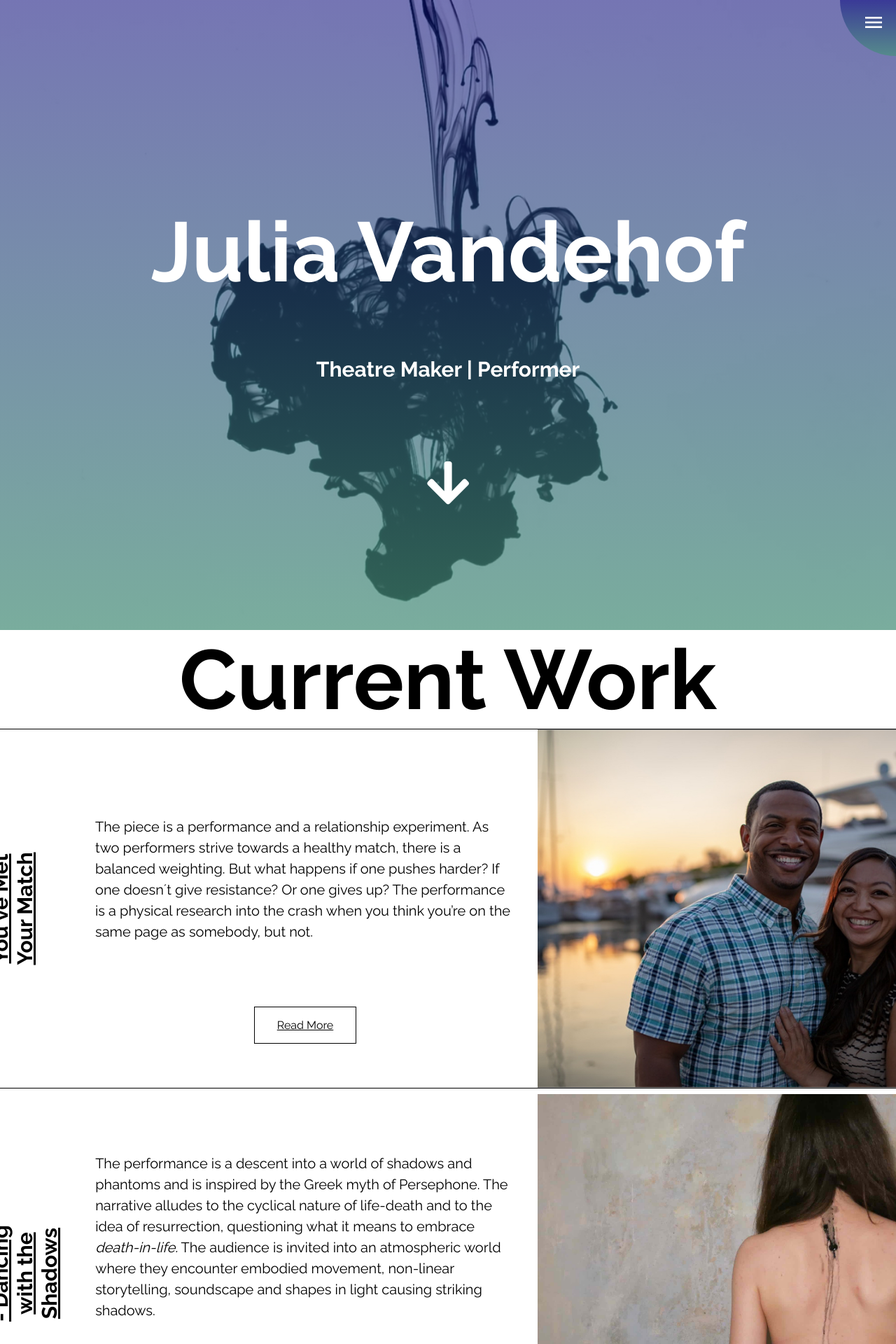
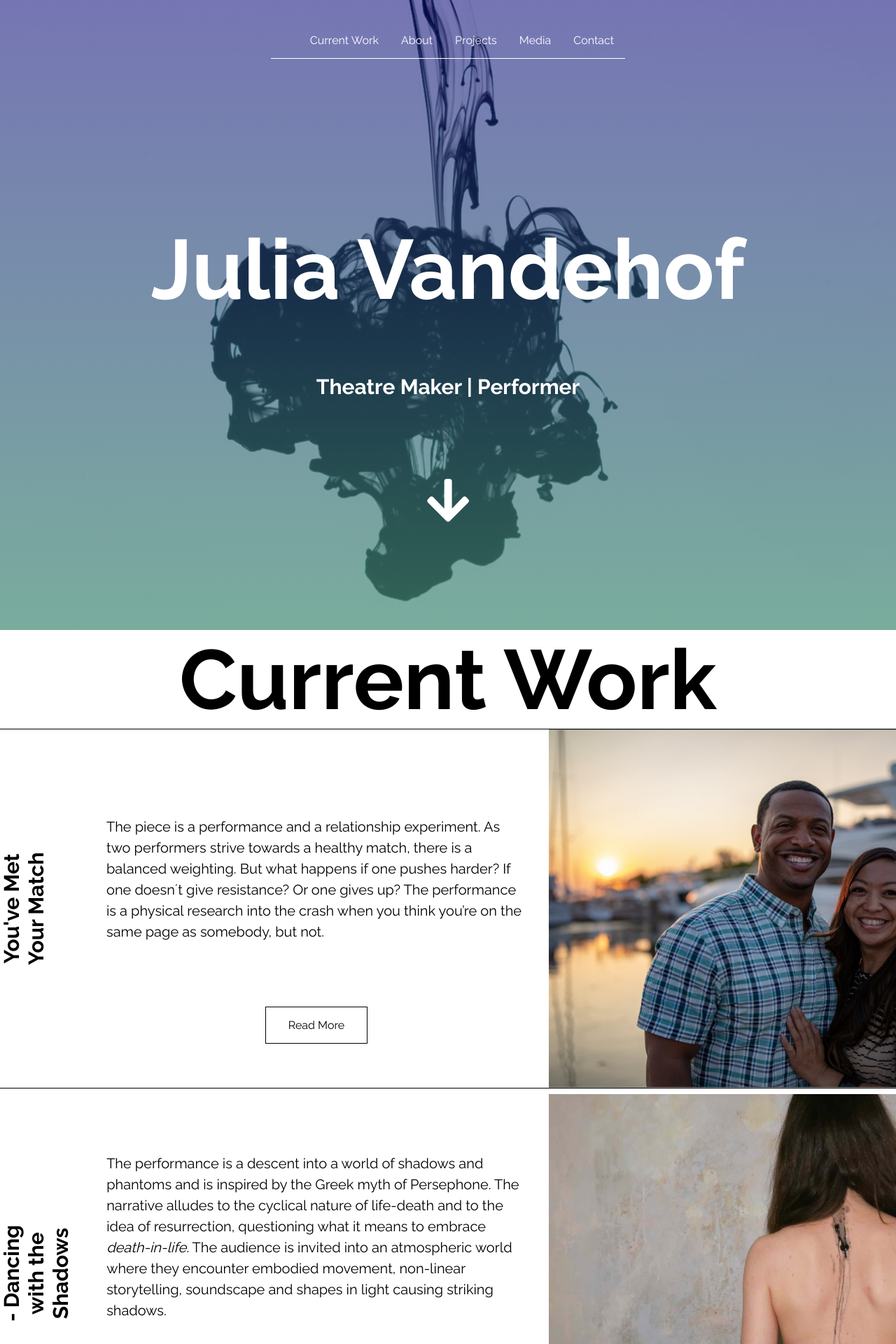
Before and after one commit to matteocarpi/julia, a Jekyll site: the page built from index.md, in a window 1280 px wide. Shown: the top 1920 px of the page at 70% size. Built offline with Jekyll 4.4.1, drawn with Linux system fonts in a browser that asks for light colours.

Commit message:
finished mobile menu

```diff
--- a/_includes/navigation.html
+++ b/_includes/navigation.html
@@ -8,6 +8,14 @@
   <i id="burger" class="material-icons" onclick="burger()">menu</i>
   <i id="quit" class="material-icons" onclick="quit()">clear</i>
 
+  <ul id="large-menu" class="navbar-nav {% if page.url != "/" %} dark {% endif %}">
+    {% for item in site.data.navigation %}
+      <li class="nav-item {% if page.url == item.link %} active {% endif %}">
+        <a class="nav-link" href="{{ item.link }}"> {{ item.name }}<span class="sr-only">(current)</span></a>
+      </li>
+      {% endfor %}
+  </ul>
+
   <div id="links">
     {% for item in site.data.navigation %}
       <a class="menu-item" href="{{ item.link }}">{{ item.name }}</a>
--- a/_sass/mobile.scss
+++ b/_sass/mobile.scss
@@ -1,10 +1,16 @@
 // Tablet
-@media screed and (min-width: 769px){
+@media screen and (min-width: 769px){
   .current-item {
     padding-left: 2rem;
   }
+  #links, #burger, #quit {
+    display: none;
+  }
 }
 @media screen and (max-width: 768px){
+  ul#large-menu {
+    display: none;
+  }
   .current-item {
     flex-direction: column;
   }
--- a/_sass/universal.scss
+++ b/_sass/universal.scss
@@ -29,6 +29,7 @@ p {
 }
 a {
   color: #000000;
+  text-decoration: none;
 }
 img {
   object-fit: contain;
@@ -42,14 +43,14 @@ img {
   border-bottom: solid 1px;
   text-align: center;
 }
-nav {
-  margin-top: 2rem;
+ul#large-menu {
+  display: flex;
+  list-style: none;
+  a.nav-link {
+  padding: 0 1rem;
+  }
 }
-div#navbarNav {
-    display: flex;
-    justify-content: center;
-}
-nav.dark {
+.dark {
   a.nav-link {
       color: black;
   }
```
